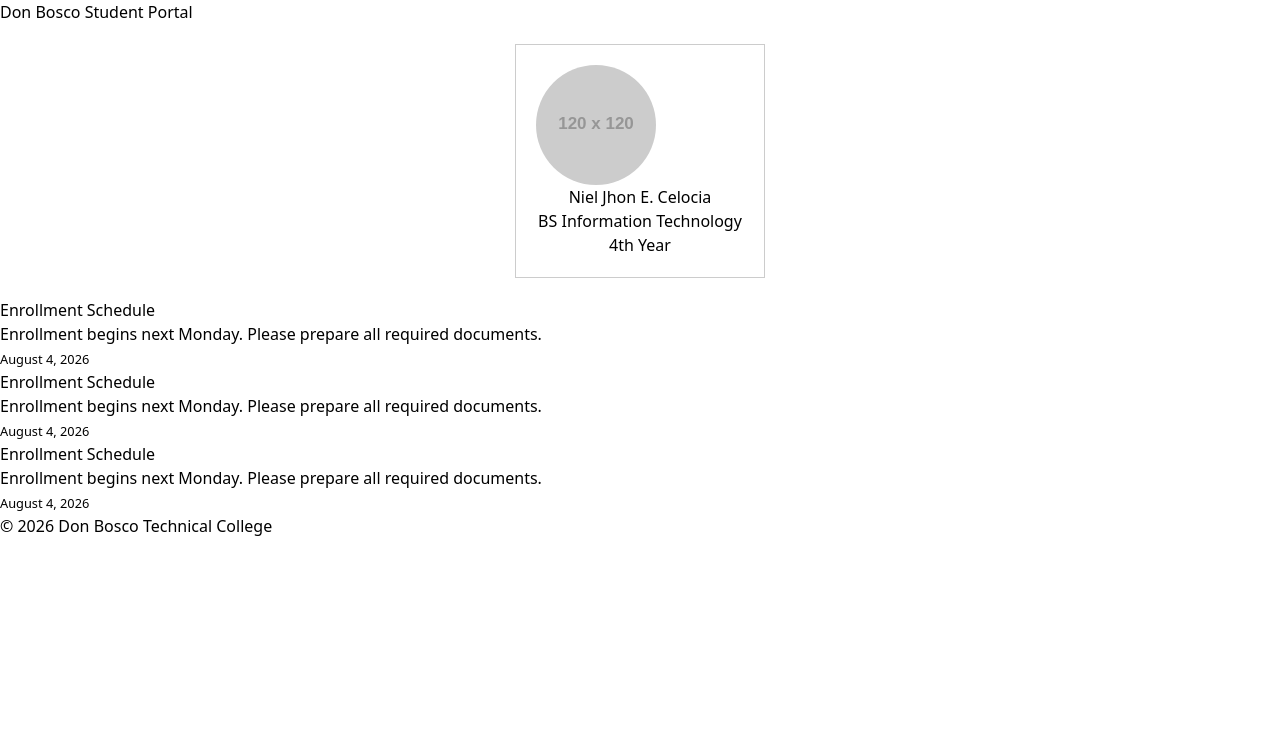
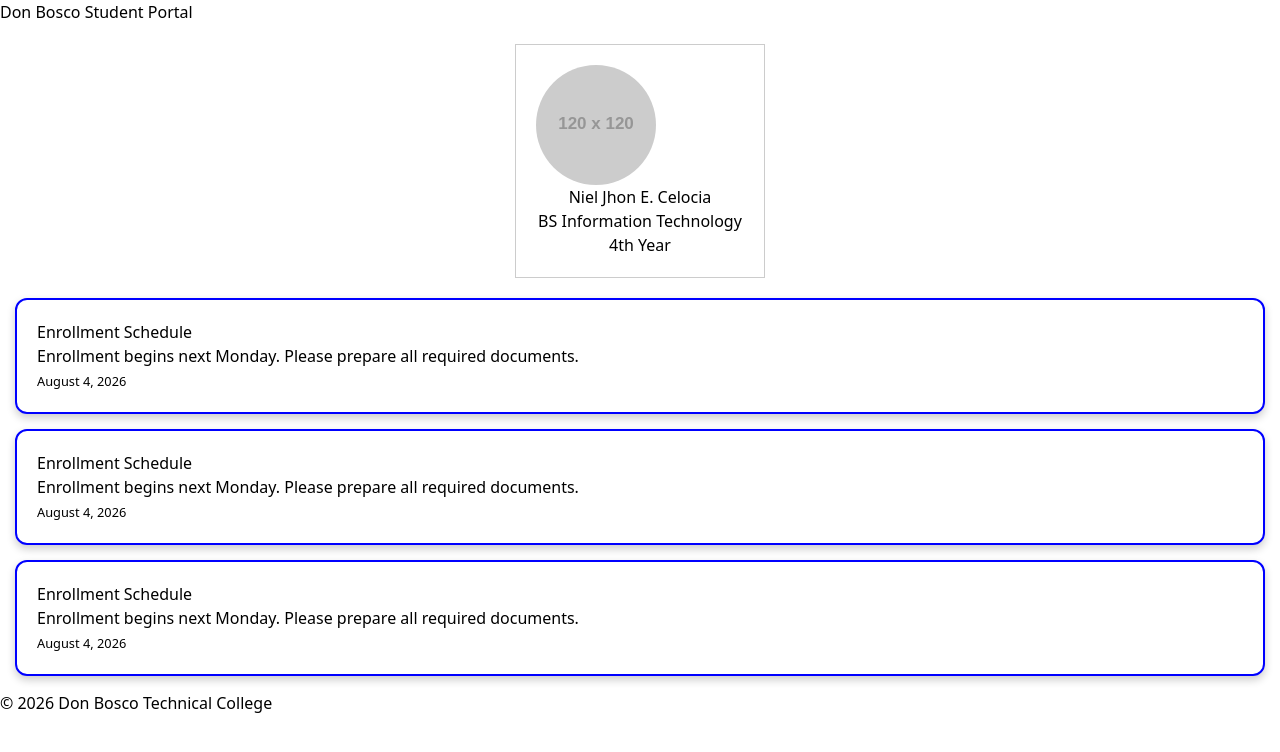
Before and after one commit to ejannn/ITFE403A_Celocia, an Angular app: page / in a window 1280 px wide. Shown: the top 752 px of the page. Built offline with nearby package versions, Linux system fonts and the light colour scheme.

Commit message:
modify: announcement card css

```diff
--- a/src/app/components/announcement-card/announcement-card.css
+++ b/src/app/components/announcement-card/announcement-card.css
@@ -0,0 +1,7 @@
+.announcement-card {
+  border: 2px solid blue;
+  border-radius: 12px;
+  padding: 20px;
+  margin: 15px;
+  box-shadow: 0 4px 8px rgba(0,0,0,0.2);
+}
```
